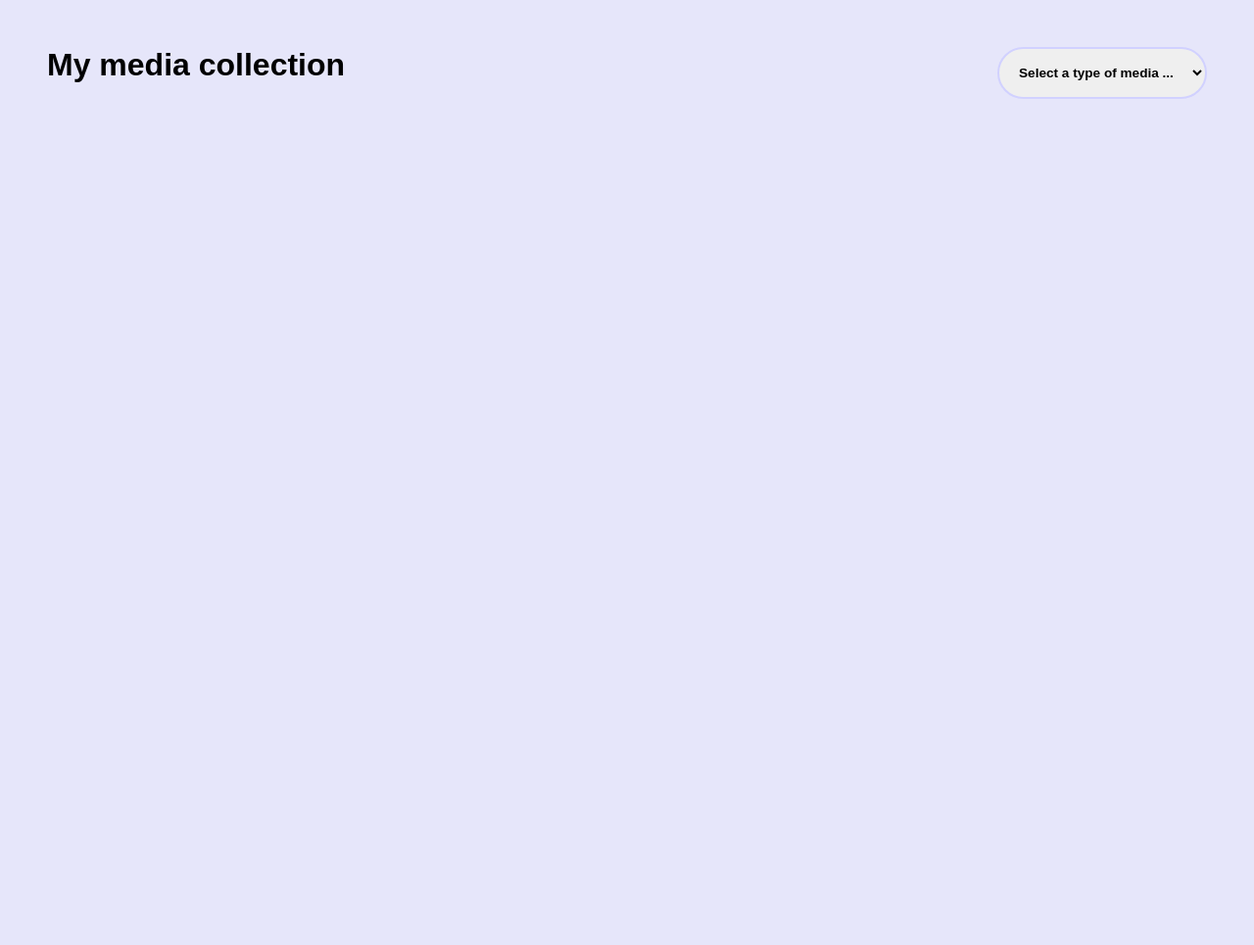
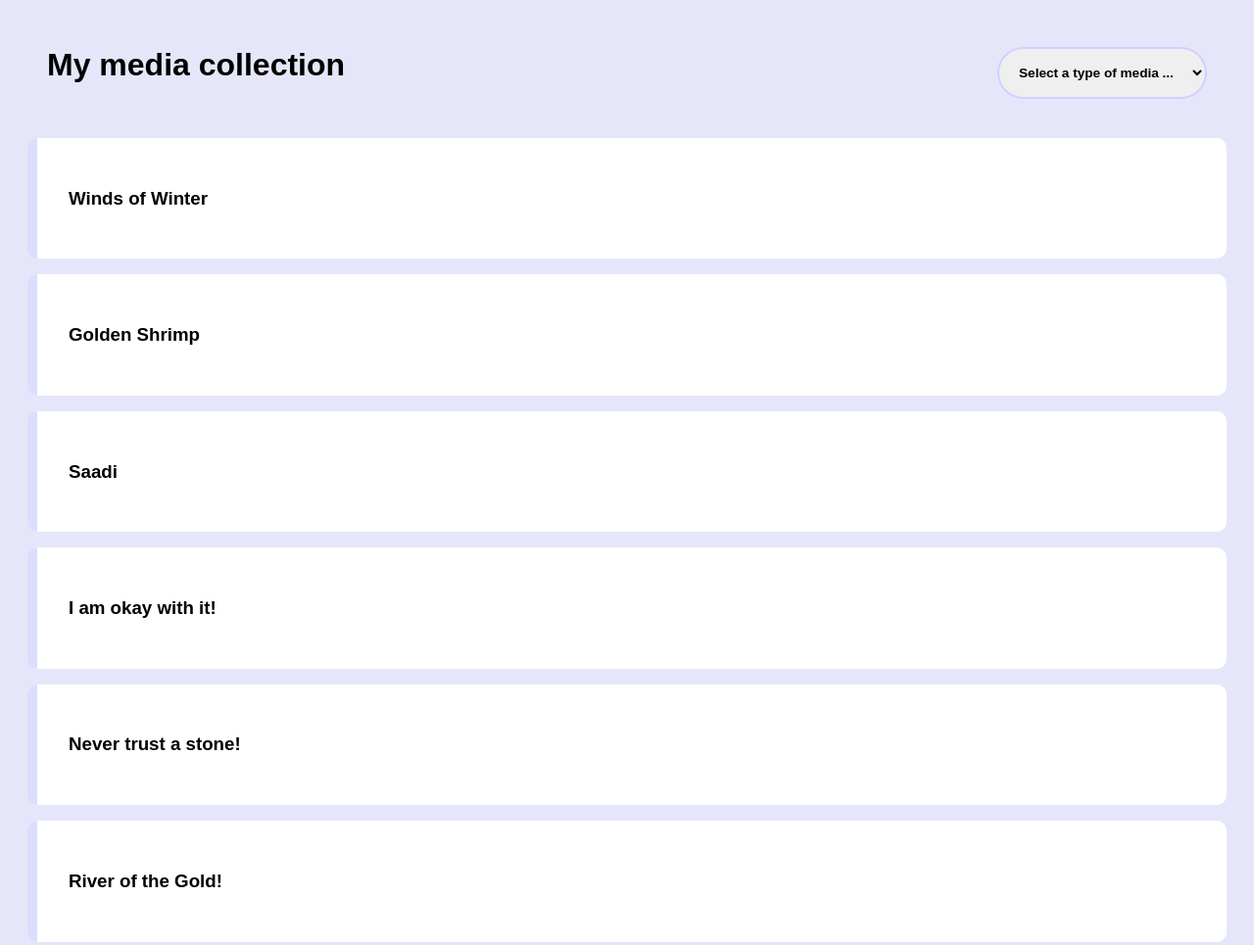
Before and after one commit to ershad989/vue-test, a plain HTML site: page index.html in a window 1280 px wide. Shown: the top 965 px of the page at 98% size. Before the commit the page ends 800 px from the top, so only its background shows below. Drawn offline with nearby package versions, Linux system fonts and the light colour scheme.

Commit message:
all cards are visible on launch

```diff
--- a/index.html
+++ b/index.html
@@ -21,7 +21,7 @@
                 </div>
             </div>
             <ul v-for="item in mediaList">
-                <li v-on:click="item.showDetail = !item.showDetail" v-show="item.type === type">
+                <li v-on:click="item.showDetail = !item.showDetail" v-show="type === '' || item.type === type">
                     <h3>{{ item.title }}</h3>
                     <div v-show="item.showDetail">
                         <p>{{ item.description }}</p>
```
